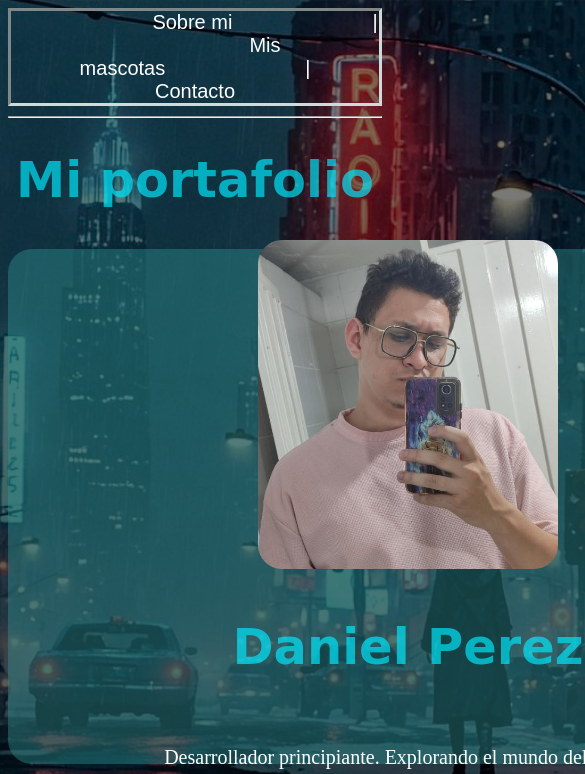
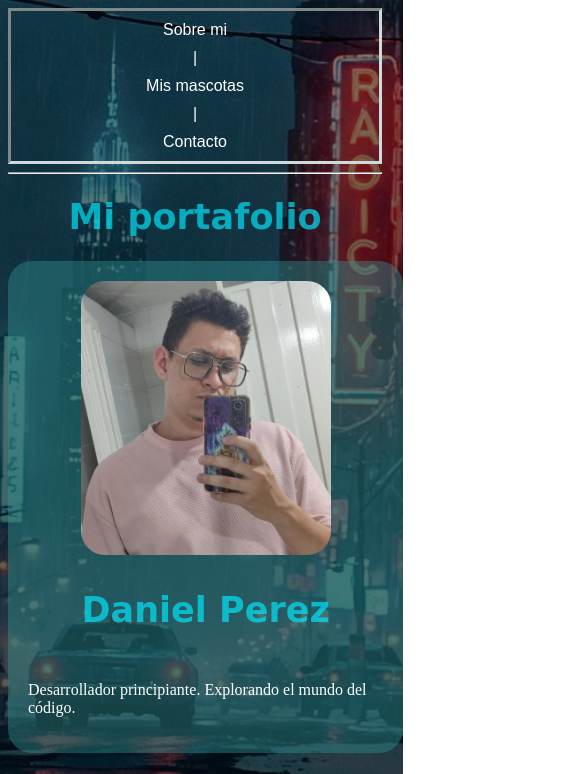
Before and after one commit to TheDaspeb/proyecto, a plain HTML site: page index.html in a window 390 px wide. Shown: the top 774 px of the page, 585 px wide, since content can reach past the window. Drawn offline with Linux system fonts and the light colour scheme; a web font is replaced by a local one.

Commit message:
Add files via upload

```diff
--- a/index.html
+++ b/index.html
@@ -2,6 +2,7 @@
 <html>
 <head>
     <meta charset="UTF-8">
+    <meta name="viewport" content="width=device-width, initial-scale=1.0">
     <link rel="stylesheet" href="style.css">
     <link rel="preconnect" href="https://fonts.googleapis.com">
     <link rel="preconnect" href="https://fonts.gstatic.com" crossorigin>
--- a/style.css
+++ b/style.css
@@ -72,6 +72,8 @@ h1 {
     display: flex;
     justify-content: center;
     align-items: center;
+    transition: transform 0.3s, box-shadow 0.3s;
+    max-width: 95%;
 
 }
 
@@ -85,6 +87,38 @@ h1 {
 .yo:hover{
     transform: translateY(-5px);
     box-shadow: 0 12px 25px rgb(96, 212, 224);
-    transition: 0.3s;
+}
 
+@media (max-width: 768px) {
+
+    body {
+        font-size: 16px;
+    }
+
+    nav {
+        display: flex;
+        flex-direction: column;
+        gap: 10px;
+        padding: 10px 0;
+    }
+
+    nav a {
+        margin: 0;
+    }
+
+    .yo {
+        width: 100%;
+        height: auto;
+        padding: 20px;
+        margin-top: 20px;
+    }
+
+    .yo img {
+        width: 80%;
+        max-width: 250px;
+    }
+
+    h1 {
+        font-size: 35px;
+    }
 }
```
